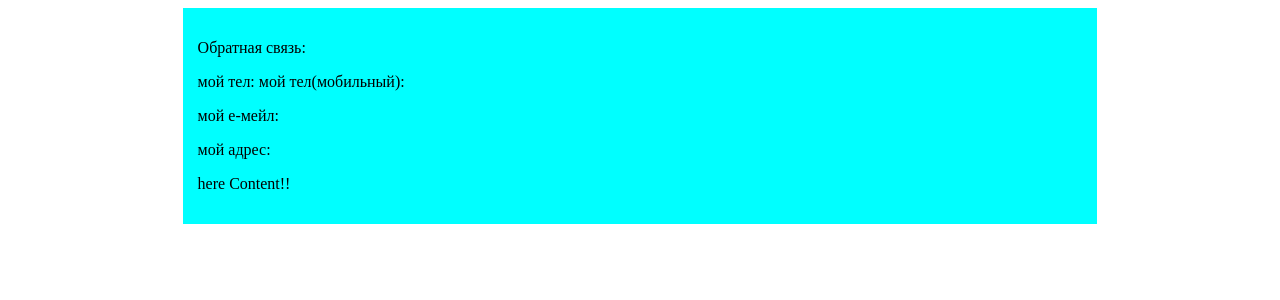
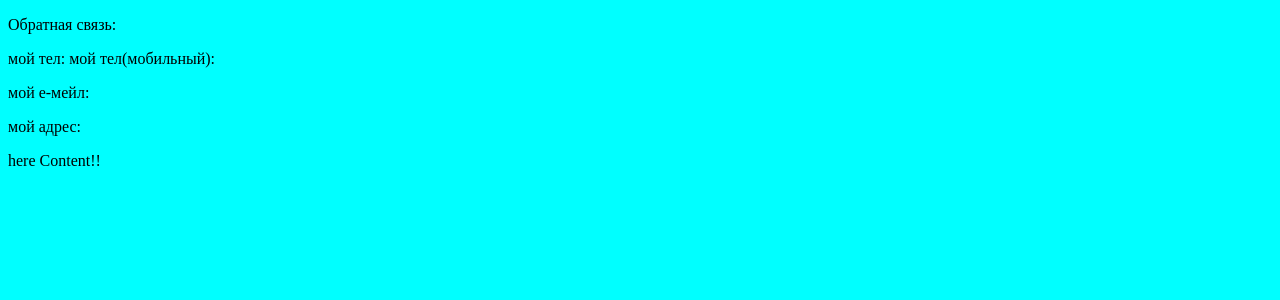
Before and after one commit to chamilou/python, a Django app: page /contact_me in a window 1280 px wide. Shown: the top 300 px of the page. Run offline with Django 3.2, Linux system fonts and the light colour scheme.

Commit message:
static folder added

```diff
--- a/NewShkat05/src/NewShkat05/site_media/css.css
+++ /dev/null
@@ -1,71 +0,0 @@
-
-#site_header{
-text-align:left;
-font-size:35px;
-padding:5px;
-margin:auto;
-
-}
-
-
- input{
- display:block;
-color:GREY;
-
- }
-
-#contactMe{
-display:block;
-padding:10em;
-
-width:40%;
-height:50%;
-
-}
-
-.body{
-//transform:skew(-5deg,-7deg);
-    width:70%;
-    height:100%;
-	background-color:cyan ;
-	display:table;
-	width:70%;
-	padding:15px;
-	margin:auto;
-}
-
-.item_color{
-
-font-family: Verdana;
-    font-size: 20px;
-    background-color:cyan;
-    text-align: center;
-    border: #B1B1B1 solid;
-    border-color:blue;
-
-}
-
-
-
-#menu a {
-text-decoration:none;
-}
-
-#menu {
-    font-family: Verdana;
-    font-size: 20px;
-    background-color:cyan;
-    text-align: center;
-    border: #B1B1B1 solid;
-    border-color:blue;
-    border-width: 10 1px 1 1;
-    padding: 10px 17px 10px 12px;
-}
-
-
-footer{
-position:fixed;
-bottom:0px;
-text-align:center;
-margin:auto;
-}
--- /dev/null
+++ b/NewShkat05/src/NewShkat05/static/css.css
@@ -0,0 +1,5 @@
+ body{
+display:block;
+background-color:cyan;
+
+ }
--- a/NewShkat05/src/NewShkat05/templates/contact_me.html
+++ b/NewShkat05/src/NewShkat05/templates/contact_me.html
@@ -4,7 +4,7 @@
 {{page_title}}
 {%endblock%}
 {%block body%}
-<div id ='body'>
+<div class ="body">
 <p>
 Обратная связь:
   <p>
--- a/NewShkat05/src/NewShkat05/templates/myBaseHtml.html
+++ b/NewShkat05/src/NewShkat05/templates/myBaseHtml.html
@@ -1,7 +1,8 @@
-<!DOCTYPE html>
-<html lang="en">
+<!DOCTYPE html PUBLIC "-//W3C//DTD XHTML 1.0 Transitional//EN" "http://www.w3.org/TR/xhtml1/DTD/xhtml1-transitional.dtd">
+<html xmlns="http://www.w3.org/1999/xhtml">
+{% load static from staticfiles %}
   <head>
-  <link rel="stylesheet" href="/site_media/css.css" type="text/css" />
+  <link rel="stylesheet" href="/static/css.css" type="text/css" media ="all"/>
     <meta charset="utf-8">
     <title>
     {%block title%}
@@ -9,10 +10,10 @@
     </title>
 
   </head>
-  <div class ="body">
   <body>
 
   {%block body%}
+  <div class ="body">
 
 
 
--- a/NewShkat05/src/NewShkat05/urls.py
+++ b/NewShkat05/src/NewShkat05/urls.py
@@ -1,5 +1,6 @@
 from django.conf.urls import patterns, include, url
 from django.contrib import admin
+from django.contrib.staticfiles.urls import staticfiles_urlpatterns
 from NewShkat05.views import *
 
 urlpatterns = patterns('',
```
Also changed, not shown: NewShkat05/src/NewShkat05/settings.py (+9 -1 lines), NewShkat05/src/NewShkat05/templates/index.html (+9 -0 lines), 1 other file.
